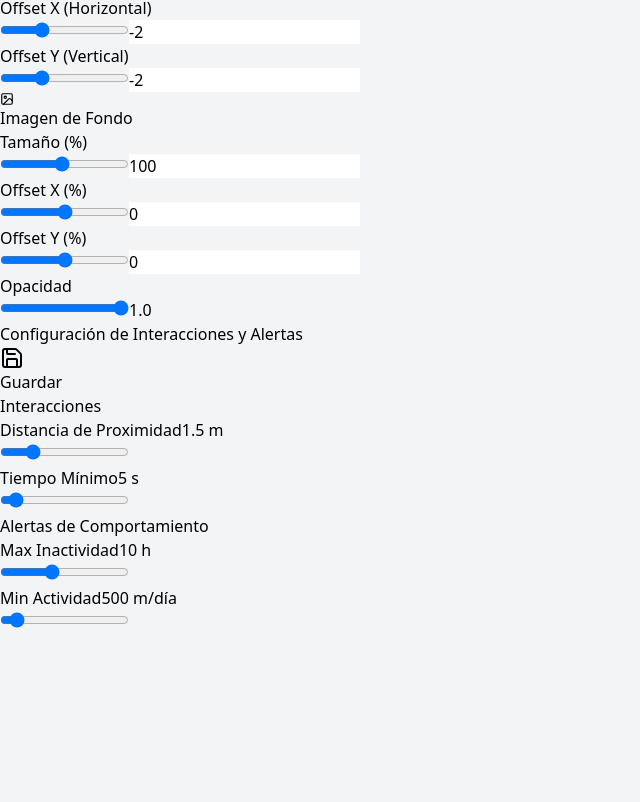
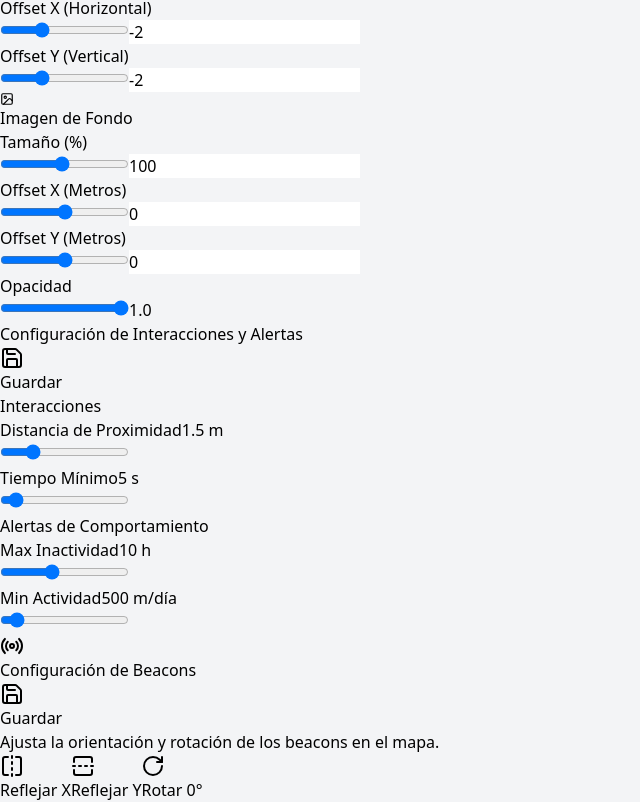
Before and after one commit to LilTeo14/RumSense, a React app in the folder frontend/: page /engineering in a window 1280 px wide. Shown: the part 832-1634 px from the top of the page, without its empty margins (0-640 px from the left). Before the commit the page ends 1466 px from the top, so only its background shows below. Built offline with nearby package versions, Linux system fonts and the light colour scheme; the HTML template or start-up script is replaced by a standard one.

Commit message:
Agregado ventana de configuracion de beacons al menu de opciones

```diff
--- a/frontend/src/pages/Engineering.tsx
+++ b/frontend/src/pages/Engineering.tsx
@@ -1,5 +1,5 @@
 import React, { useState, useEffect } from 'react';
-import { Save, RefreshCw, Users, Map, Image } from 'lucide-react';
+import { Save, RefreshCw, Users, Map, Image, FlipHorizontal, FlipVertical, RotateCw, Radio } from 'lucide-react';
 
 export default function Engineering() {
     const [tagMappings, setTagMappings] = useState<Record<string, string>>(() => {
@@ -17,6 +17,9 @@ export default function Engineering() {
     const [bgOffsetX, setBgOffsetX] = useState(() => localStorage.getItem('bgOffsetX') || "0");
     const [bgOffsetY, setBgOffsetY] = useState(() => localStorage.getItem('bgOffsetY') || "0");
     const [bgOpacity, setBgOpacity] = useState(() => localStorage.getItem('bgOpacity') || "1.0");
+    const [flipX, setFlipX] = useState(() => localStorage.getItem('flipX') === 'true');
+    const [flipY, setFlipY] = useState(() => localStorage.getItem('flipY') === 'true');
+    const [rotation, setRotation] = useState(() => parseInt(localStorage.getItem('rotation') || '0'));
 
     // Auto-save map config changes to allow live preview in Map tab
     useEffect(() => {
@@ -28,9 +31,12 @@ export default function Engineering() {
         localStorage.setItem('bgOffsetX', bgOffsetX);
         localStorage.setItem('bgOffsetY', bgOffsetY);
         localStorage.setItem('bgOpacity', bgOpacity);
+        localStorage.setItem('flipX', flipX.toString());
+        localStorage.setItem('flipY', flipY.toString());
+        localStorage.setItem('rotation', rotation.toString());
 
         window.dispatchEvent(new Event('storage'));
-    }, [mapSize, offsetX, offsetY, bgSize, bgOffsetX, bgOffsetY, bgOpacity]);
+    }, [mapSize, offsetX, offsetY, bgSize, bgOffsetX, bgOffsetY, bgOpacity, flipX, flipY, rotation]);
 
     const saveMapConfig = () => {
         // Redundant with auto-save, but keeps the button functional for user reassurance
@@ -161,16 +167,16 @@ export default function Engineering() {
                                     </div>
                                 </div>
                                 <div>
-                                    <label className="block text-xs font-medium text-gray-500 mb-1">Offset X (%)</label>
+                                    <label className="block text-xs font-medium text-gray-500 mb-1">Offset X (Metros)</label>
                                     <div className="flex items-center gap-4">
-                                        <input type="range" min="-5" max="5" step="0.01" value={bgOffsetX} onChange={(e) => setBgOffsetX(e.target.value)} className="flex-1 h-2 bg-gray-200 rounded-lg appearance-none cursor-pointer accent-blue-600" />
+                                        <input type="range" min="-10" max="10" step="0.01" value={bgOffsetX} onChange={(e) => setBgOffsetX(e.target.value)} className="flex-1 h-2 bg-gray-200 rounded-lg appearance-none cursor-pointer accent-blue-600" />
                                         <input type="number" value={bgOffsetX} onChange={(e) => setBgOffsetX(e.target.value)} className="w-16 border-gray-200 rounded px-2 py-1 text-xs" />
                                     </div>
                                 </div>
                                 <div>
-                                    <label className="block text-xs font-medium text-gray-500 mb-1">Offset Y (%)</label>
+                                    <label className="block text-xs font-medium text-gray-500 mb-1">Offset Y (Metros)</label>
                                     <div className="flex items-center gap-4">
-                                        <input type="range" min="-5" max="5" step="0.01" value={bgOffsetY} onChange={(e) => setBgOffsetY(e.target.value)} className="flex-1 h-2 bg-gray-200 rounded-lg appearance-none cursor-pointer accent-blue-600" />
+                                        <input type="range" min="-10" max="10" step="0.01" value={bgOffsetY} onChange={(e) => setBgOffsetY(e.target.value)} className="flex-1 h-2 bg-gray-200 rounded-lg appearance-none cursor-pointer accent-blue-600" />
                                         <input type="number" value={bgOffsetY} onChange={(e) => setBgOffsetY(e.target.value)} className="w-16 border-gray-200 rounded px-2 py-1 text-xs" />
                                     </div>
                                 </div>
@@ -239,6 +245,50 @@ export default function Engineering() {
                         </div>
                     </div>
                 </div>
+
+                {/* Beacon Configuration */}
+                <div className="bg-white p-6 rounded-xl shadow-sm border border-gray-200">
+                    <div className="flex justify-between items-center mb-6">
+                        <div className="flex items-center">
+                            <Radio className="w-5 h-5 mr-3 text-blue-600" />
+                            <h3 className="font-bold text-gray-800 text-lg">Configuración de Beacons</h3>
+                        </div>
+                        <button
+                            onClick={() => alert('Configuración de beacons guardada')}
+                            className="flex items-center px-4 py-2 bg-blue-600 text-white rounded-lg hover:bg-blue-700 text-sm font-medium"
+                        >
+                            <Save className="w-4 h-4 mr-2" />
+                            Guardar
+                        </button>
+                    </div>
+
+                    <div className="space-y-6">
+                        <p className="text-sm text-gray-500">Ajusta la orientación y rotación de los beacons en el mapa.</p>
+                        <div className="flex gap-4">
+                            <button
+                                onClick={() => setFlipX(!flipX)}
+                                className={`flex-1 flex flex-col items-center gap-2 p-4 rounded-xl border-2 transition-all ${flipX ? 'border-blue-500 bg-blue-50 text-blue-700' : 'border-gray-100 hover:border-gray-200 text-gray-500'}`}
+                            >
+                                <FlipHorizontal size={24} />
+                                <span className="text-xs font-bold uppercase tracking-wider">Reflejar X</span>
+                            </button>
+                            <button
+                                onClick={() => setFlipY(!flipY)}
+                                className={`flex-1 flex flex-col items-center gap-2 p-4 rounded-xl border-2 transition-all ${flipY ? 'border-blue-500 bg-blue-50 text-blue-700' : 'border-gray-100 hover:border-gray-200 text-gray-500'}`}
+                            >
+                                <FlipVertical size={24} />
+                                <span className="text-xs font-bold uppercase tracking-wider">Reflejar Y</span>
+                            </button>
+                            <button
+                                onClick={() => setRotation(r => (r + 90) % 360)}
+                                className="flex-1 flex flex-col items-center gap-2 p-4 rounded-xl border-2 border-gray-100 hover:border-gray-200 text-gray-500 transition-all"
+                            >
+                                <RotateCw size={24} />
+                                <span className="text-xs font-bold uppercase tracking-wider">Rotar {rotation}°</span>
+                            </button>
+                        </div>
+                    </div>
+                </div>
             </div>
         </div>
     );
--- a/frontend/src/pages/Map.tsx
+++ b/frontend/src/pages/Map.tsx
@@ -87,6 +87,10 @@ export default function MapPage() {
             setBgOffsetY(parseFloat(localStorage.getItem('bgOffsetY') || "0"));
             setBgOpacity(parseFloat(localStorage.getItem('bgOpacity') || "1.0"));
 
+            setFlipX(localStorage.getItem('flipX') === 'true');
+            setFlipY(localStorage.getItem('flipY') === 'true');
+            setRotation(parseInt(localStorage.getItem('rotation') || '0'));
+
             const savedMappings = localStorage.getItem('tagMappings');
             if (savedMappings) setTagMappings(JSON.parse(savedMappings));
         };
@@ -94,16 +98,11 @@ export default function MapPage() {
         return () => window.removeEventListener('storage', handleStorage);
     }, []);
 
-    // Save settings when changed (only map main config, background is read-only here)
-    useEffect(() => {
-        localStorage.setItem('mapSize', mapSize.toString());
-        localStorage.setItem('offsetX', offsetX.toString());
-        localStorage.setItem('offsetY', offsetY.toString());
-    }, [mapSize, offsetX, offsetY]);
 
-    const [flipX, setFlipX] = useState(true);
-    const [flipY, setFlipY] = useState(true);
-    const [rotation, setRotation] = useState(0);
+
+    const [flipX, setFlipX] = useState(() => localStorage.getItem('flipX') === 'true');
+    const [flipY, setFlipY] = useState(() => localStorage.getItem('flipY') === 'true');
+    const [rotation, setRotation] = useState(() => parseInt(localStorage.getItem('rotation') || '0'));
     const [beacons, setBeacons] = useState<Beacon[]>([]);
 
     const fetchBeacons = async () => {
@@ -422,13 +421,7 @@ export default function MapPage() {
 
                 {/* Map Area */}
                 <div className="flex-1 bg-white rounded-xl shadow-sm border border-gray-200 relative overflow-hidden flex flex-col items-center justify-center p-8">
-                    {/* Beacons Control Overlay */}
-                    <div className="absolute top-4 right-4 z-30 bg-white/90 p-2 rounded-lg border shadow-sm flex gap-2">
-                        <button onClick={() => setFlipX(!flipX)} className={`p-1.5 rounded hover:bg-gray-100 ${flipX ? 'text-blue-600' : 'text-gray-400'}`} title="Flip X"><FlipHorizontal size={16} /></button>
-                        <button onClick={() => setFlipY(!flipY)} className={`p-1.5 rounded hover:bg-gray-100 ${flipY ? 'text-blue-600' : 'text-gray-400'}`} title="Flip Y"><FlipVertical size={16} /></button>
-                        <button onClick={() => setRotation(r => (r + 90) % 360)} className="p-1.5 rounded hover:bg-gray-100 text-gray-500" title="Rotate"><RotateCw size={16} /></button>
-                        {/* Auto-load, so no load button */}
-                    </div>
+
 
                     <div
                         className="relative bg-gray-50 border-2 border-gray-200 rounded-lg shadow-inner select-none transition-all duration-300 overflow-hidden"
@@ -441,8 +434,8 @@ export default function MapPage() {
                             className="absolute pointer-events-none transition-all duration-300"
                             style={{
                                 width: `${bgSize}%`,
-                                left: `${bgOffsetX}%`,
-                                top: `${bgOffsetY}%`,
+                                left: `${(bgOffsetX / mapSize) * 100}%`,
+                                bottom: `${(bgOffsetY / mapSize) * 100}%`,
                                 opacity: bgOpacity,
                                 maxWidth: 'none'
                             }}
```
